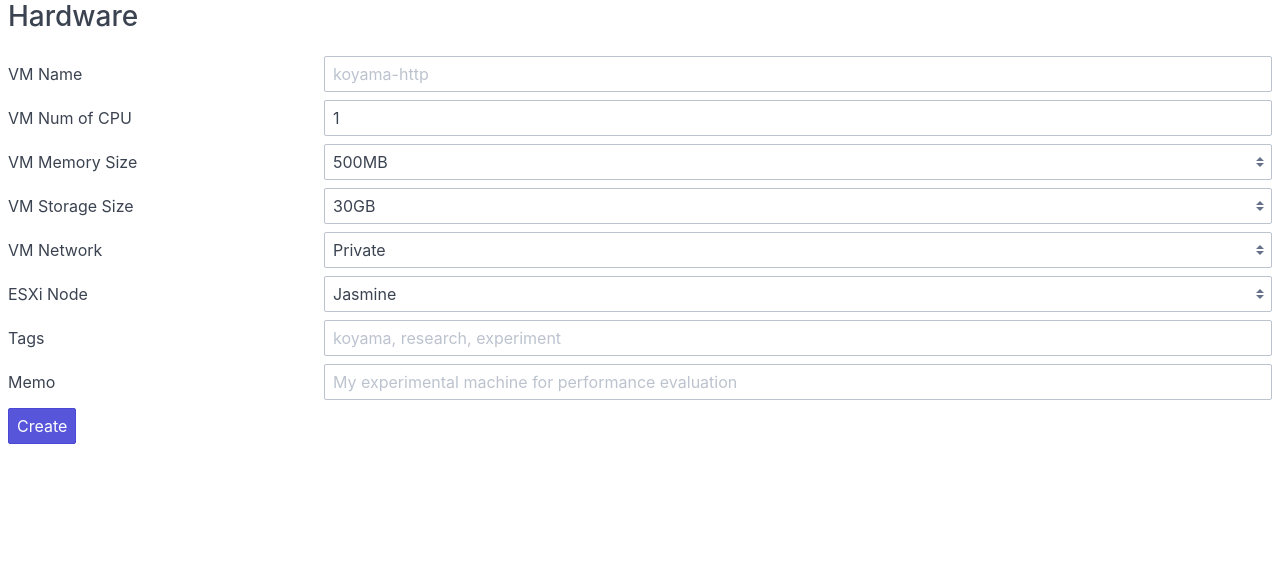
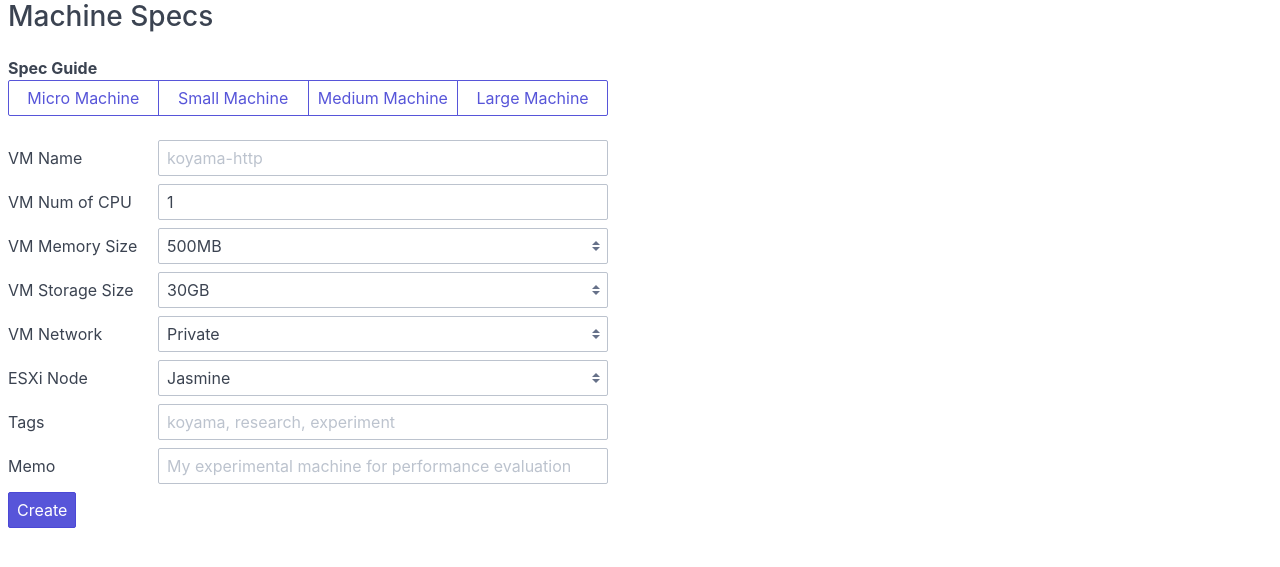
Before and after one commit to cdsl-research/ecoman, a Flask app: page /create in a window 1280 px wide. Shown: the part 96-663 px from the top of the page. Run offline with Flask 2, Linux system fonts and the light colour scheme.

Commit message:
add vm-spec-guide

```diff
--- a/templates/create.html
+++ b/templates/create.html
@@ -1,8 +1,19 @@
 {% include "_header.html" %}
 
-<h3>Hardware</h3>
+<h3>Machine Specs</h3>
 
-<form class="form-horizontal">
+<form class="form-horizontal" id="form-container">
+  <b>Spec Guide</b>
+
+  <div class="btn-group btn-group-block">
+    <button type="button" class="btn" id="microButton">Micro Machine</button>
+    <button type="button" class="btn" id="smallButton">Small Machine</button>
+    <button type="button" class="btn" id="mediumButton">Medium Machine</button>
+    <button type="button" class="btn" id="largeButton">Large Machine</button>
+  </div>
+
+  <br>
+
   <div class="form-group">
     <div class="col-3 col-sm-12">
       <label class="form-label" for="name">VM Name</label>
@@ -102,11 +113,13 @@
 </div>
 
 <style>
+#form-container {
+  max-width: 600px;
+}
 #msgbox {
   display: none;
   margin-bottom: .4rem;
 }
-
 </style>
 
 <script>
@@ -130,7 +143,15 @@ setMsgbox = (message, is_success) => {
   }
 }
 
+setSpec = (cpu, ram, storage) => {
+  document.getElementById("cpu").value = cpu;
+  document.getElementById("ram").value = ram;
+  document.getElementById("storage").value = storage;
+}
+
 createMachine = () => {
+  setLoading(true);
+
   const url = '/v1/machine';
   const params = ["name", "cpu", "ram", "storage", "network", "esxi_node", "tag", "memo"];
   const payloads = {};
@@ -168,6 +189,22 @@ let closeButton = document.getElementById('close');
 closeButton.addEventListener("click", () => {
   setMsgbox(false);
 }, false);
+
+document.getElementById('microButton').addEventListener("click", () => {
+  setSpec(1, 512, 30);
+}, false);
+
+document.getElementById('smallButton').addEventListener("click", () => {
+  setSpec(1, 1024, 30);
+}, false);
+
+document.getElementById('mediumButton').addEventListener("click", () => {
+  setSpec(2, 2048, 50);
+}, false);
+
+document.getElementById('largeButton').addEventListener("click", () => {
+  setSpec(4, 4096, 70);
+}, false);
 </script>
 
 {% include "_footer.html" %}
```
